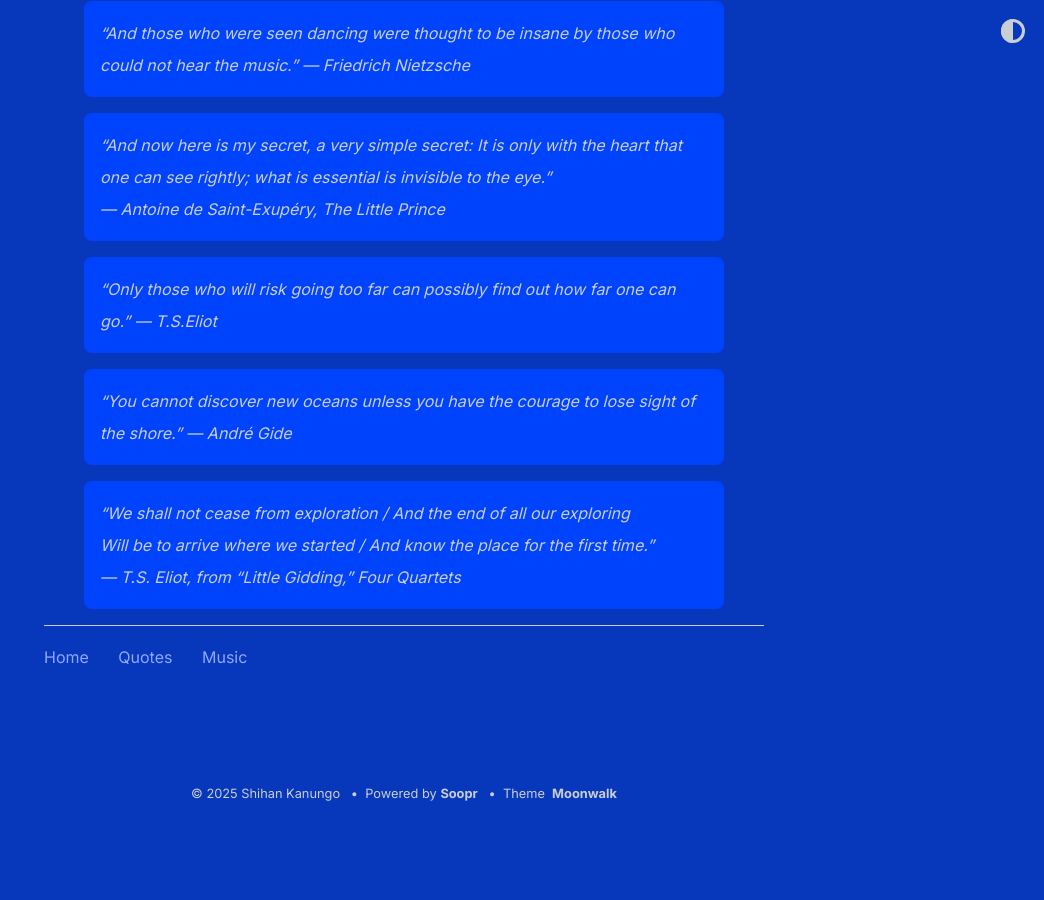
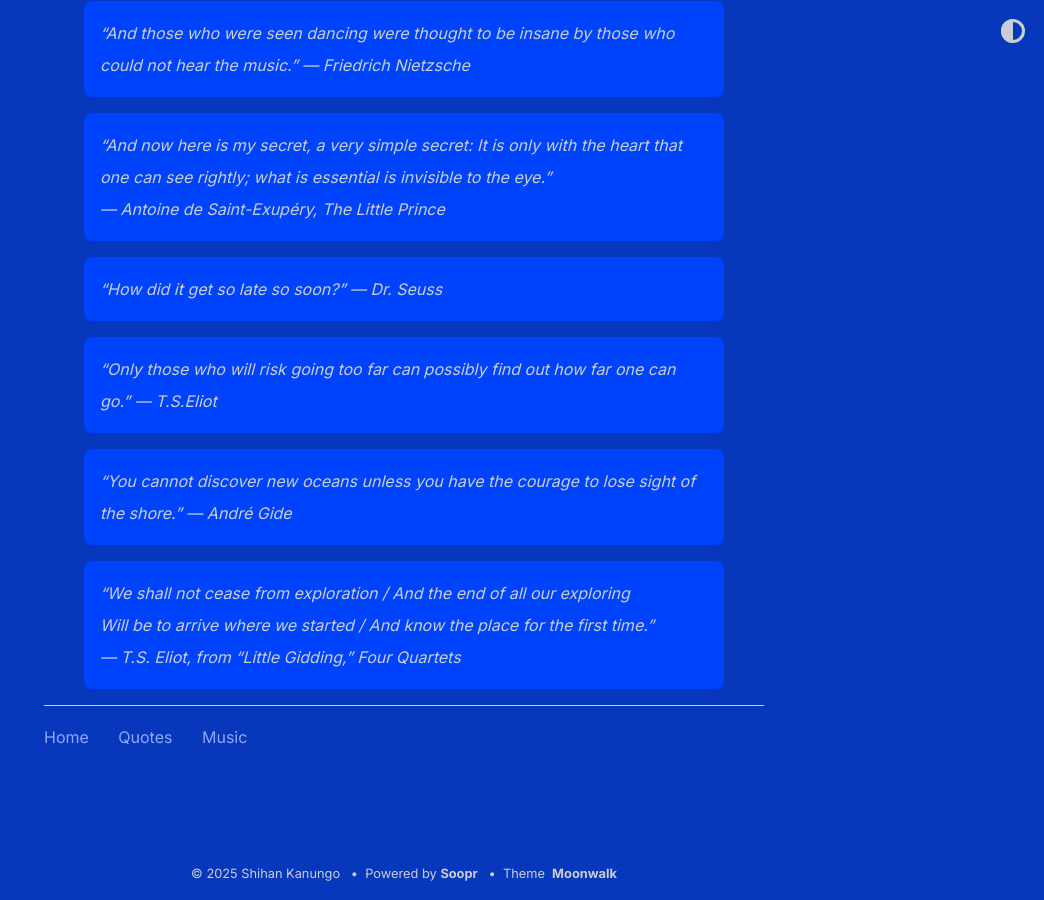
Before and after one commit to shihankanungo/shihankanungo.github.io, a Jekyll site: the page built from quotes.md, in a window 1280 px wide and 900 px high, scrolled down 3641 px. Shown: the whole window, without its empty margins (236-1280 px from the left). Built offline with Jekyll 4.4.1, drawn with Linux system fonts in a browser that asks for light colours; before the commit the page ends 4461 px from its top, so only the background shows below that.

Commit message:
Update quotes.md

```diff
--- a/quotes.md
+++ b/quotes.md
@@ -68,6 +68,8 @@ title: Quotes
 > "And now here is my secret, a very simple secret: It is only with the heart that one can see rightly; what is essential is invisible to the eye." <br>
 --- Antoine de Saint-Exupéry, <i>The Little Prince</i>
 
+> "How did it get so late so soon?" --- Dr. Seuss
+
 > "Only those who will risk going too far can possibly find out how far one can go." --- T.S.Eliot
 
 > "You cannot discover new oceans unless you have the courage to lose sight of the shore." --- André Gide
```
